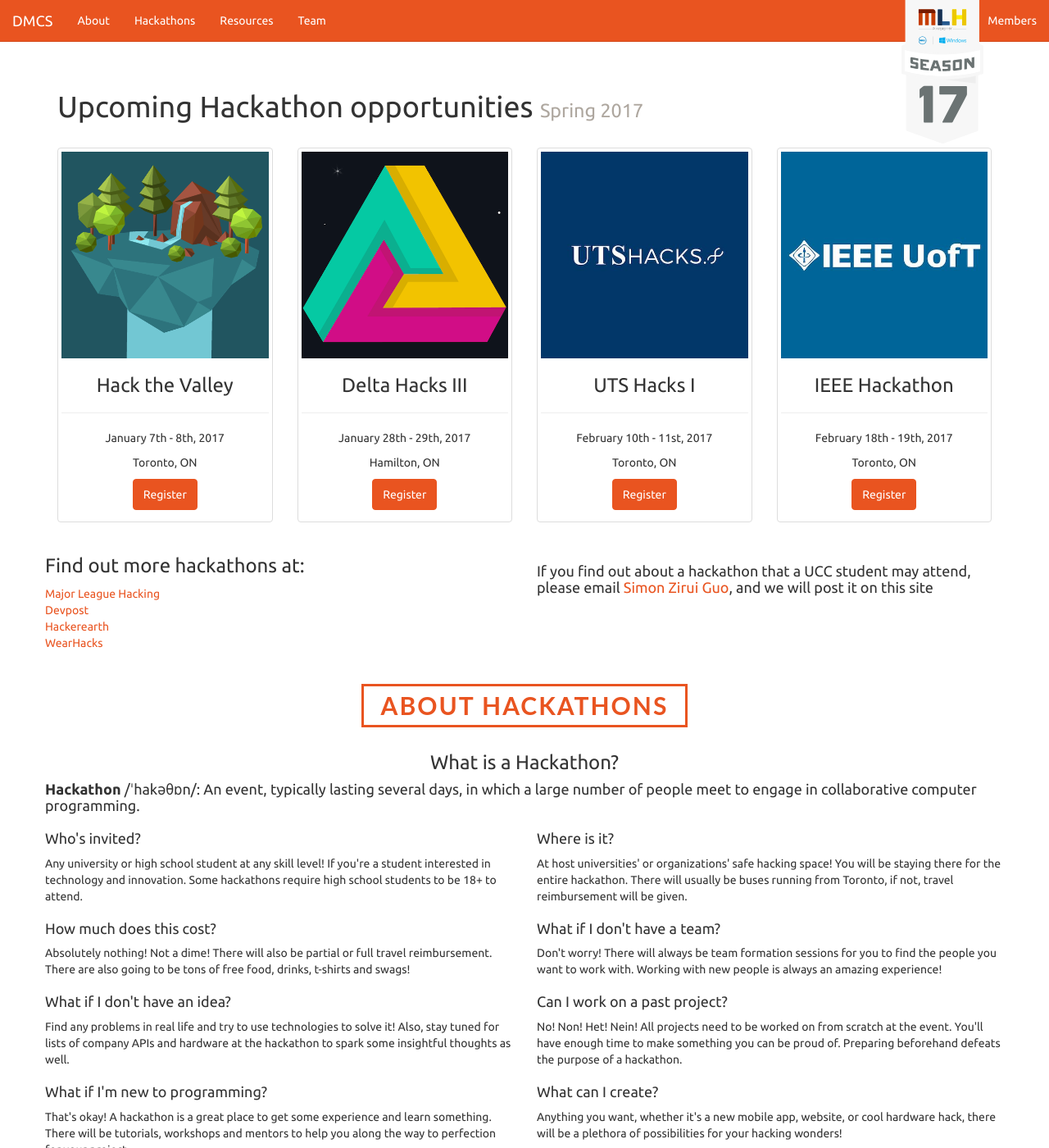
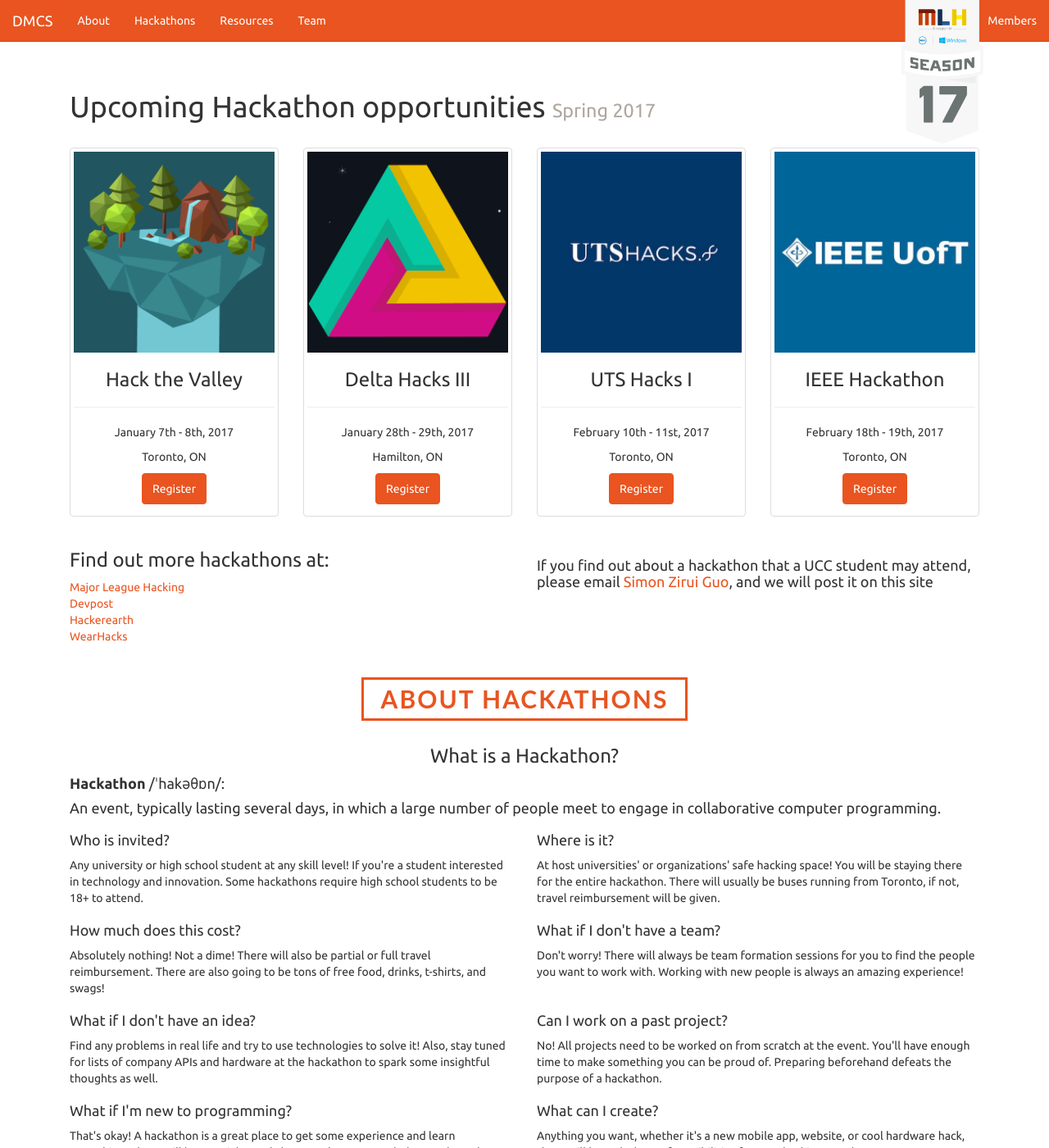
Before and after one commit to mattxwang/dmcs.tech, a Jekyll site: the page built from hackathons.html, in a window 1280 px wide and 1400 px high. Shown: the whole window at 82% size. Built offline with Jekyll 4.4.1, drawn with Linux system fonts in a browser that asks for light colours; some of the changed text lies outside the part shown.

Commit message:
Minor Enhancement on code, css, wording and layout
fix grammar issues, clean up css, fix uncentered picture, better
indentation for code

```diff
--- a/_includes/footer.html
+++ b/_includes/footer.html
@@ -1,6 +1,6 @@
 <hr />
 <div class="text-center">
-  Made by <a href="{{site.baseurl}}/team/">the DMCS Team</a>, on <a href="https://github.com/uccdmcs/dmcs.tech" style="color:black;"><span class="fa fa-github"></span></a> with <span class="fa fa-code"></span> and <span class="fa fa-heart" style="color:red;"></span>
+  Made by <a href="{{site.baseurl}}/team/">the DMCS Team</a>, on <a href="https://github.com/uccdmcs/dmcs.tech"  target="_blank style="color:black;"><span class="fa fa-github"></span></a> with <span class="fa fa-code"></span> and <span class="fa fa-heart" style="color:red;"></span>
 </div>
 
 
--- a/css/style.css
+++ b/css/style.css
@@ -1,13 +1,11 @@
 .container{
   padding-top: 70px;
 }
-
 
 .header_title {
 	font-family: 'Lato', sans-serif;
 	font-weight: 700;
 	text-transform: uppercase;
-	text-align: center;
 	letter-spacing: 2px;
 	color:#e95420;
 	padding: 7px 21px 7px 21px;
@@ -16,9 +14,6 @@
 	margin-bottom: 10px;
 	display: inline-block;
 	border: 3px solid #e95420;
-}
-.header_wrapper {
-	text-align: center;
 }
 
 .mlhbadge img{
--- a/hackathons.html
+++ b/hackathons.html
@@ -3,7 +3,7 @@ layout: page
 title: Hackathons
 permalink: /hackathons/
 ---
-
+<div class="container-fluid">
   <div class="mlhbadge">
     <a href="https://mlh.io/seasons/na-2017/events" target="_blank">
       <img src="/img/hackathons/mlhbadge.svg" alt="Major League Hacking 2017 Hackathon Season">
@@ -15,15 +15,14 @@ permalink: /hackathons/
 
   <div class="row">
     {% for item in site.data.hackathons %}
-  <div class="col-sm-6 col-md-3">
+    <div class="col-sm-6 col-md-3 text-center">
       <div class="thumbnail">
         <div>
-        <img class="thumbnail_img" style="background: #215560" src="{{site.baseurl}}/img/hackathons/{{item[1].image}}"/>
+          <img class="thumbnail_img" src="{{site.baseurl}}/img/hackathons/{{item[1].image}}"/>
             {% cycle 'group1': '', '', '', '','
         </div>
       </div>
       <div class="caption text-center">' %}
-      <div class="text-center">
         <h3>{{ item[1].name }}</h3>
         <hr>
         <p>{{ item[1].date }}</p>
@@ -32,9 +31,8 @@ permalink: /hackathons/
       </div>
     </div>
   </div>
+  {% endfor %}
 </div>
-{% endfor %}
-
 
 <div class="row">
   <div class="col-md-6">
@@ -53,18 +51,21 @@ permalink: /hackathons/
 </div>
 
 <br>
-<div class="header_wrapper">
+<div class="text-center">
   <h2 class="header_title">About Hackathons</h2>
 </div>
+
 <div class="row">
   <div class="col-md-12">
     <div class="text-center"> <h3 class="sub-title">What is a Hackathon?</h3></div>
-        <h4> <b>Hackathon </b>/ˈhakəθɒn/: An event, typically lasting several days, in which a large number of people meet to engage in collaborative computer programming.<h4>
+    <h4> <b>Hackathon </b>/ˈhakəθɒn/: </h4>
+    <h4>An event, typically lasting several days, in which a large number of people meet to engage in collaborative computer programming.<h4>
   </div>
 </div>
+
 <div class="row">
   <div class="col-md-6">
-          <h4 class="sub-title">Who's invited?</h4>
+    <h4 class="sub-title">Who is invited?</h4>
     <p>Any university or high school student at any skill level! If you're a student interested in technology and innovation. Some hackathons require high school students to be 18+ to attend.</p>
   </div>
   <div class="col-md-6">
@@ -72,16 +73,18 @@ permalink: /hackathons/
     <p>At host universities' or organizations' safe hacking space! You will be staying there for the entire hackathon. There will usually be buses running from Toronto, if not, travel reimbursement will be given.</p>
   </div>
 </div>
+
 <div class="row">
   <div class="col-md-6">
     <h4 class="sub-title">How much does this cost?</h4>
-          <p>Absolutely nothing! Not a dime! There will also be partial or full travel reimbursement. There are also going to be tons of free food, drinks, t-shirts and swags!</p>
+    <p>Absolutely nothing! Not a dime! There will also be partial or full travel reimbursement. There are also going to be tons of free food, drinks, t-shirts, and swags!</p>
   </div>
   <div class="col-md-6">
     <h4 class="sub-title">What if I don't have a team?</h4>
     <p>Don't worry! There will always be team formation sessions for you to find the people you want to work with. Working with new people is always an amazing experience!</p>
   </div>
 </div>
+
 <div class="row">
   <div class="col-md-6">
     <h4 class="sub-title">What if I don't have an idea?</h4>
@@ -89,20 +92,21 @@ permalink: /hackathons/
   </div>
   <div class="col-md-6">
     <h4 class="sub-title">Can I work on a past project?</h4>
-          <p>No! Non! Het! Nein! All projects need to be worked on from scratch at the event. You'll have enough time to make something you can be proud of. Preparing beforehand defeats the purpose of a hackathon.</p>
+    <p>No! All projects need to be worked on from scratch at the event. You'll have enough time to make something you can be proud of. Preparing beforehand defeats the purpose of a hackathon.</p>
   </div>
 </div>
+
 <div class="row">
   <div class="col-md-6">
     <h4 class="sub-title">What if I'm new to programming?</h4>
-          <p>That's okay! A hackathon is a great place to get some experience and learn something. There will be tutorials, workshops and mentors to help you along the way to perfection for your project.</p>
+    <p>That's okay! A hackathon is a great place to get some experience and learn something. There will be tutorials, workshops, and mentors to help you along the way to perfection for your project.</p>
   </div>
   <div class="col-md-6">
     <h4 class="sub-title">What can I create?</h4>
-          <p>Anything you want, whether it's a new mobile app, website, or cool hardware hack, there will be a plethora of possibilities for your hacking wonders!
-          </p>
+    <p>Anything you want, whether it's a new mobile app, website, or cool hardware hack, there will be a plethora of possibilities for your hacking wonders!</p>
   </div>
 </div>
+
 <div class="row">
   <div class="col-md-6">
     <h4 class="sub-title">What should I bring?</h4>
```
Also changed, not shown: other parts of hackathons.html (+2 -2 lines). Lines whose indentation alone changed are shown as unchanged.
